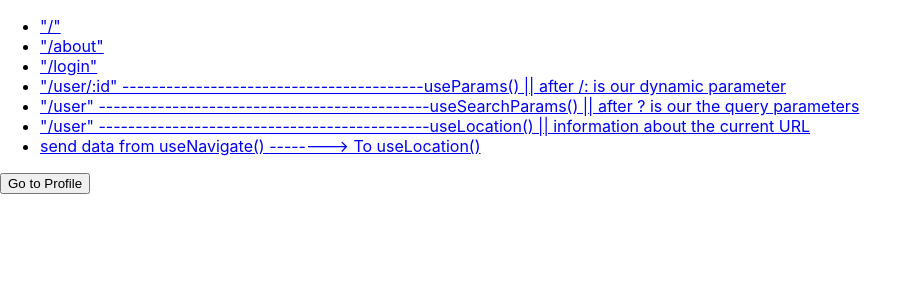
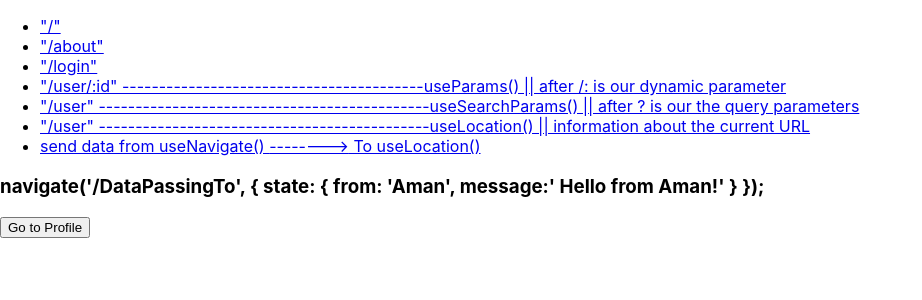
Before and after one commit to amankushwaha577/ReactShell, a React (Create React App) app in the folder 107.routers/: page /DataPassingFrom in a window 1280 px wide. Shown: the top 300 px of the page, without its empty margins (0-922 px from the left). Built offline with nearby package versions, Linux system fonts and the light colour scheme.

Commit message:
useLocation

```diff
--- a/107.routers/src/Components/DataPassingFrom.js
+++ b/107.routers/src/Components/DataPassingFrom.js
@@ -9,7 +9,9 @@ const DataPassingFrom = () => {
         });
     };
 
-    return <button onClick={sendData}>Go to Profile</button>;
+    return <>
+    <h3>{"navigate('/DataPassingTo', {  state: { from: 'Aman', message:' Hello from Aman!' } });"}</h3>
+    <button onClick={sendData}>Go to Profile</button></>;
 };
 
 export default DataPassingFrom;
```
Also changed, not shown: 107.routers/src/Components/DataPassingTo.js (+35 -0 lines).
